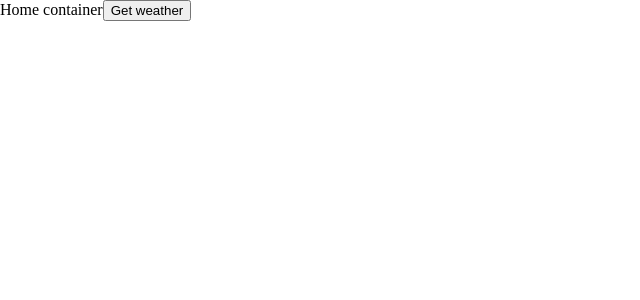
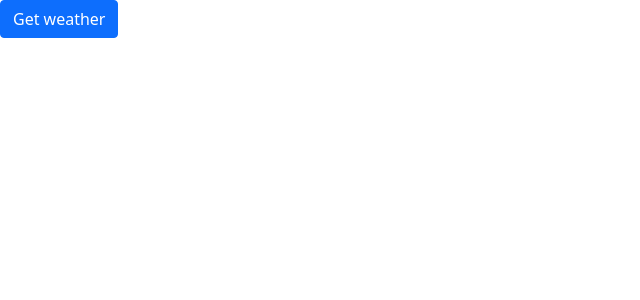
Before and after one commit to OsamaMalik651/weatherApp, a React (Create React App) app: page / in a window 1280 px wide. Shown: the top 300 px of the page, without its empty margins (0-640 px from the left). Built offline with nearby package versions, Linux system fonts and the light colour scheme.

Commit message:
incorporated review changes

```diff
--- a/public/index.html
+++ b/public/index.html
@@ -9,6 +9,11 @@
       name="description"
       content="Web site created using create-react-app"
     />
+    <link
+      rel="stylesheet"
+      href="https://cdn.jsdelivr.net/npm/bootstrap@5.1.0/dist/css/bootstrap.min.css"
+    />
+
     <link rel="apple-touch-icon" href="%PUBLIC_URL%/logo192.png" />
     <!--
       manifest.json provides metadata used when your web app is installed on a
--- a/src/apis/weather.js
+++ b/src/apis/weather.js
@@ -1,12 +1,8 @@
 import axios from "axios";
 
-const { REACT_APP_APP_ID } = process.env;
+const { REACT_APP_BASE_URL } = process.env;
 const instance = axios.create({
-  baseURL: "https://api.openweathermap.org/data/2.5",
-  params: {
-    appid: REACT_APP_APP_ID,
-  },
+  baseURL: REACT_APP_BASE_URL,
 });
 
-// api.openweathermap.org/data/2.5/forecast?lat={lat}&lon={lon}&appid={6aa99e7ed05e0c81c4e743d589f8a7da}
 export default instance;
--- /dev/null
+++ b/src/components/About.js
@@ -0,0 +1,7 @@
+import React from "react";
+
+const About = () => {
+  return <div>About Page</div>;
+};
+
+export default About;
--- a/src/components/App.js
+++ b/src/components/App.js
@@ -1,12 +1,17 @@
 import "../styles/App.css";
 import { BrowserRouter, Route, Routes } from "react-router-dom";
 import Home from "../containers/Home";
+import * as links from "../constants/index";
+import About from "./About";
 
 function App() {
+  const { home, about } = links.LINKS;
   return (
     <BrowserRouter>
       <Routes>
-        <Route path="/" exact element={<Home />} />
+        <Route path={home.path} exact element={<Home />} />
+        {/* Below component just for checking */}
+        <Route path={about.path} exact element={<About />} />
       </Routes>
     </BrowserRouter>
   );
--- /dev/null
+++ b/src/constants/apiEndPoints.js
@@ -0,0 +1,2 @@
+export const GET_WEATHER_BY_CITY = (lat = 51, lon = -114) =>
+  `/forecast?lat=${lat}.05&lon=${lon}`;
--- /dev/null
+++ b/src/constants/index.js
@@ -0,0 +1,2 @@
+export * from "./links.js";
+export * from "./apiEndPoints";
--- /dev/null
+++ b/src/constants/links.js
@@ -0,0 +1,4 @@
+export const LINKS = {
+  home: { path: "/" },
+  about: { path: "/about" },
+};
--- a/src/containers/Home.js
+++ b/src/containers/Home.js
@@ -4,6 +4,7 @@ import { useSelector } from "react-redux";
 import { useDispatch } from "react-redux";
 import data from "../data.js";
 import { getWeather } from "../store/actions/weather";
+import { Button } from "reactstrap";
 
 function Home() {
   const dispatch = useDispatch();
@@ -14,18 +15,15 @@ function Home() {
     setWeatherData(weather);
   }, [weather]);
   console.log(weatherData);
-  // function getDayWeather() {
-  //   const dayWeather = weatherData.list;
-  //   return dayWeather;
-  // }
+
   const getWeatherData = () => {
     dispatch(getWeather());
   };
   return (
     <div>
-      Home container
-      {/* {JSON.stringify(weatherData.list[1].dt_txt)} */}
-      <button onClick={() => getWeatherData()}>Get weather</button>
+      <Button color="primary" onClick={() => getWeatherData()}>
+        Get weather
+      </Button>
       {weatherData.city && <h5>{weatherData.city.name}</h5>}
     </div>
   );
--- /dev/null
+++ b/src/services/weather.js
@@ -0,0 +1,12 @@
+import axios from "../apis/weather";
+import { GET_WEATHER_BY_CITY } from "../constants";
+const { REACT_APP_APP_ID } = process.env;
+
+export const getCityWeather = async (lat, lon) => {
+  const response = await axios.get(GET_WEATHER_BY_CITY(lat, lon), {
+    params: {
+      appid: REACT_APP_APP_ID,
+    },
+  });
+  return response.data;
+};
--- a/src/store/actions/weather.js
+++ b/src/store/actions/weather.js
@@ -1,10 +1,8 @@
 import axios from "../../apis/weather";
-
-import * as actionTypes from "../action-types";
+import { GET_WEATHER } from "../action-types";
+import { getCityWeather } from "../../services/weather.js";
 
 export const getWeather = (lat, long) => async (dispatch) => {
-  //temporarily hardcoded for single city
-  // to be implemented: pass lat, long to get weather of searched city
-  const response = await axios.get("/forecast?lat=51.05&lon=-114.07");
-  dispatch({ type: actionTypes.GET_WEATHER, payload: response.data });
+  const response = await getCityWeather(lat, long);
+  dispatch({ type: GET_WEATHER, payload: response });
 };
```
Also changed, not shown: 1 other file (tests, documents, lock files or other folders).
